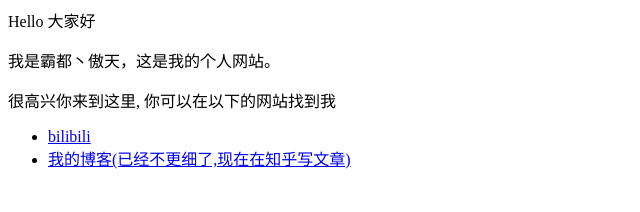
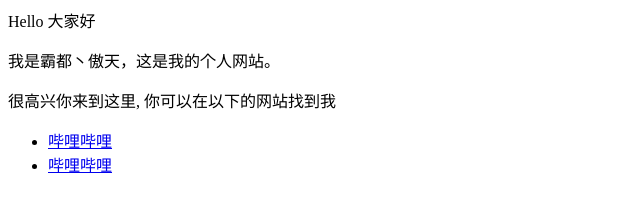
Before and after one commit to ruicenders/ruicenders, a plain HTML site: page index.html in a window 1280 px wide. Shown: the whole page, without its empty margins (0-640 px from the left). Drawn offline with Linux system fonts and the light colour scheme.

Commit message:
Update index.html

```diff
--- a/index.html
+++ b/index.html
@@ -3,6 +3,6 @@
 <p>很高兴你来到这里, 你可以在以下的网站找到我</p>
 
 <ul>
-  <li> <a href="https://space.bilibili.com/1369539202?spm_id_from=333.337.0.0">bilibili</a> </li>
-  <li> <a href="http://hejie.nigeerhuo.com">我的博客(已经不更细了,现在在知乎写文章)</a> </li>
+  <li> <a href="https://space.bilibili.com/1369539202?spm_id_from=333.337.0.0">哔哩哔哩</a> </li>
+  <li> <a href="https://space.bilibili.com/1369539202?spm_id_from=333.337.0.0">哔哩哔哩</a> </li>
 </ul>
```
